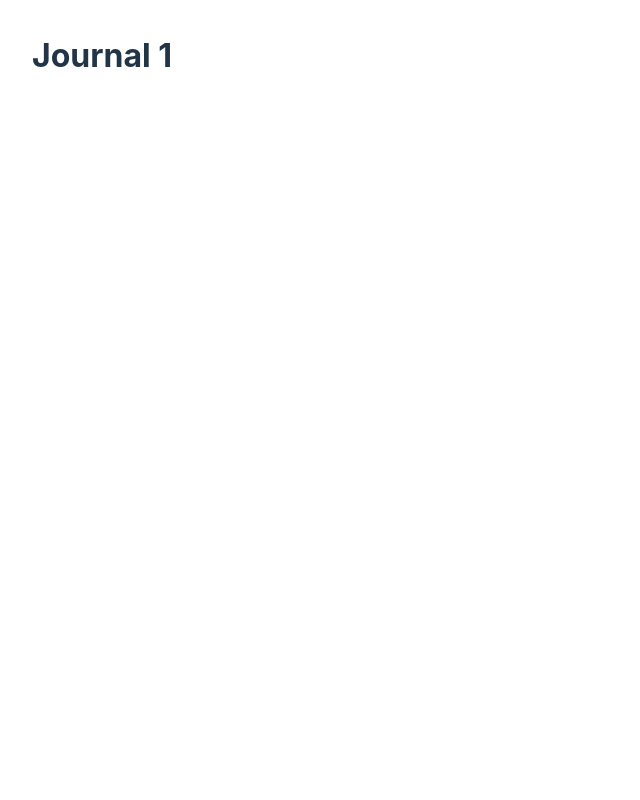
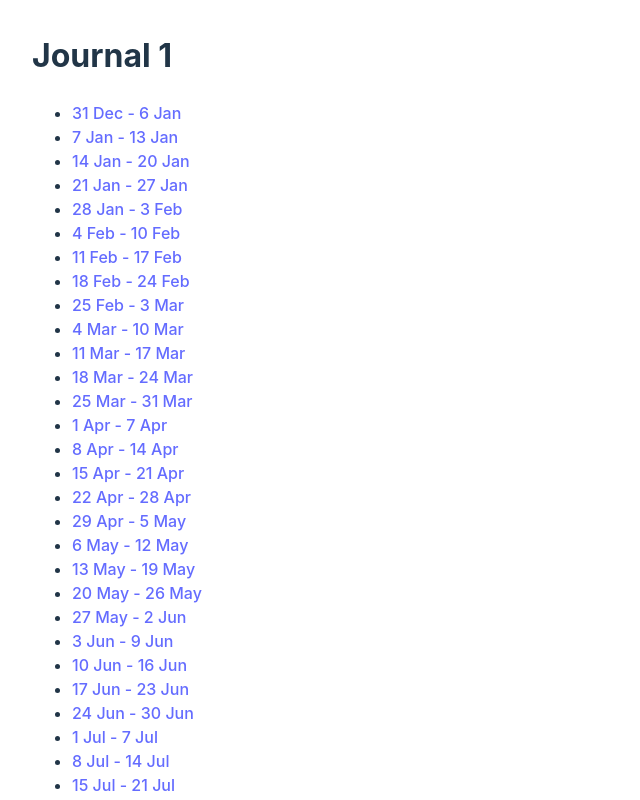
Before and after one commit to D7Torres/bullet-journal, a React (Vite) app: page /journal/1 in a window 1280 px wide. Shown: the top 800 px of the page, without its empty margins (0-640 px from the left). Built offline with nearby package versions, Linux system fonts and the light colour scheme.

Commit message:
feat: add links to weeks in the journal page

```diff
--- a/src/pages/Journal/Journal.tsx
+++ b/src/pages/Journal/Journal.tsx
@@ -1,11 +1,28 @@
-import { useParams } from 'react-router-dom'
+import { useParams, Link } from 'react-router-dom'
+import { firstDayOfWeek, lastDayOfWeek } from '@utils/dates'
+
+const weekNumbers = Array.from({ length: 53 }, (_, i) => i + 1)
 
 export const Journal = () => {
   const { year } = useParams()
 
+  if (!year) {
+    return null
+  }
+
   return (
     <>
       <h1>Journal {year}</h1>
+      <ul>
+        {weekNumbers.map((weekNumber) => (
+          <li key={weekNumber}>
+            <Link to={`/journal/${year}/week/${weekNumber}`}>
+              {firstDayOfWeek(+year, weekNumber)} -{' '}
+              {lastDayOfWeek(+year, weekNumber)}
+            </Link>
+          </li>
+        ))}
+      </ul>
     </>
   )
 }
--- a/src/utils/dates.tsx
+++ b/src/utils/dates.tsx
@@ -26,3 +26,13 @@ export const getDatesOfWeek = (year: number, weekNumber: number) => {
 
   return dates
 }
+
+export const firstDayOfWeek = (year: number, weekNumber: number) => {
+  const date = getDatesOfWeek(year, weekNumber)[0]
+  return `${date.getDate()} ${date.toLocaleString('default', { month: 'short' })}`
+}
+
+export const lastDayOfWeek = (year: number, weekNumber: number) => {
+  const date = getDatesOfWeek(year, weekNumber)[6]
+  return `${date.getDate()} ${date.toLocaleString('default', { month: 'short' })}`
+}
```
Also changed, not shown: 1 other file (tests, documents, lock files or other folders).
